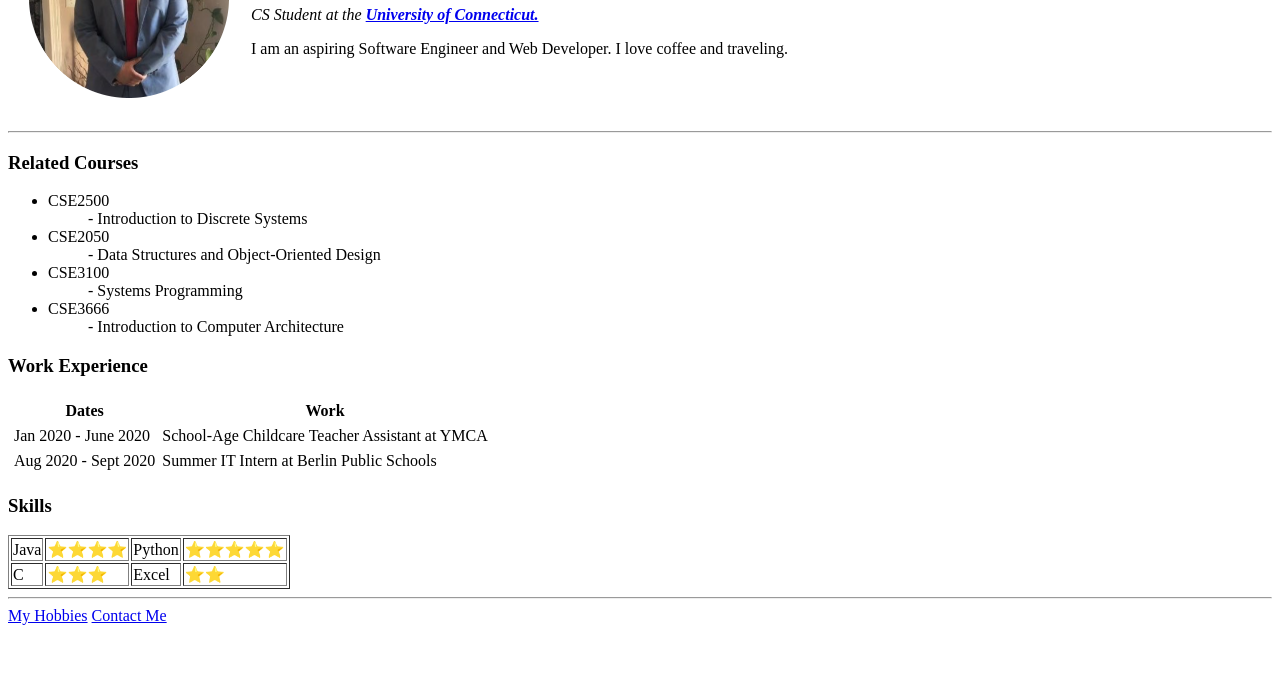
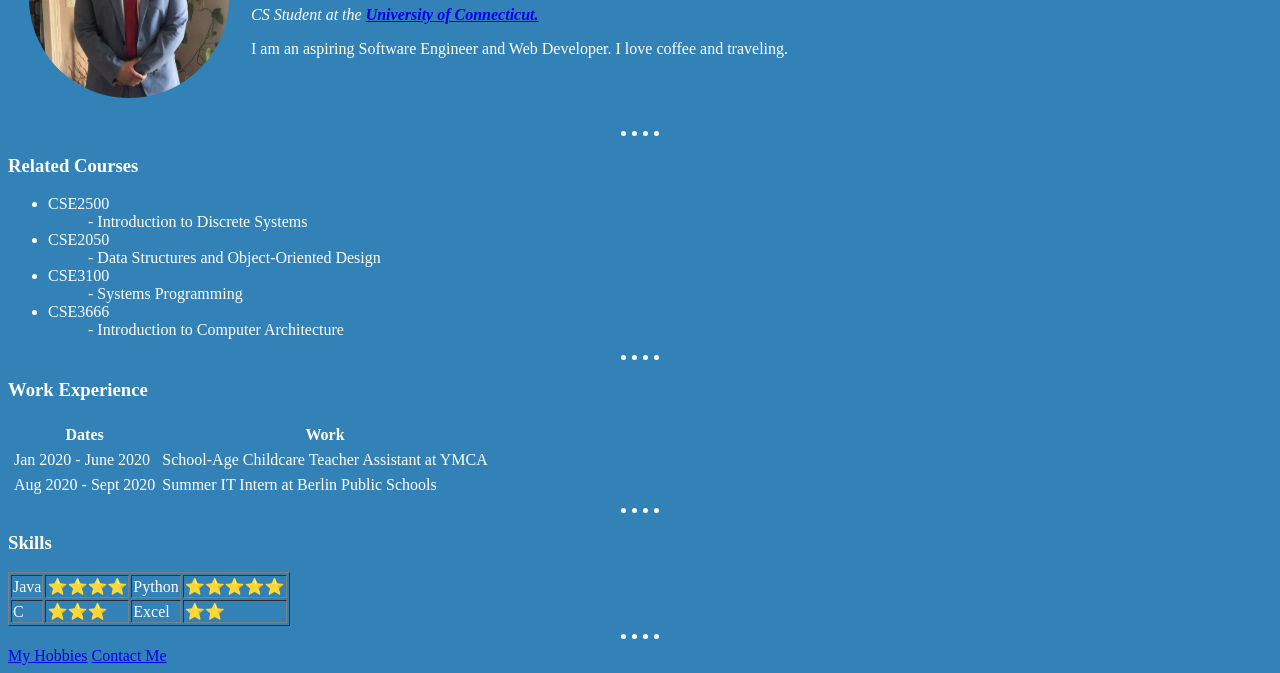
Before and after one commit to MahadK123/cv, a plain HTML site: page index.html in a window 1280 px wide. Shown: the part 131-804 px from the top of the page. Drawn offline with Linux system fonts and the light colour scheme.

Commit message:
Updated homepage

```diff
--- a/index.html
+++ b/index.html
@@ -1,5 +1,19 @@
 <!DOCTYPE html>
 <html lang="en" dir="ltr">
+<style>
+
+body {
+  background-color:#3282B8;
+}
+
+hr {
+  background-color: #3282B8;
+  border-color: white;
+  border-width: 5px;
+  border-style: dotted none none;
+  width: 3%;
+}
+</style>
 
 <head>
   <meta charset="utf-8">
@@ -10,42 +24,42 @@
   <table cellspacing = "20">
     <tr>
       <td><img src="mahad.png" alt="Mahad's profile picture" width="200" height="200">
-      <td><h1>Mahad Khan</h1>
-      <p><i>CS Student at the <strong><a href="https://uconn.edu/">University of Connecticut.</a></strong></i></p>
-      <p>I am an aspiring Software Engineer and Web Developer. I love coffee and traveling.</p></td>
+      <td><h1 style="color:white;">Mahad Khan</h1>
+      <p style="color:white;"><i>CS Student at the <strong><a href="https://uconn.edu/">University of Connecticut.</a></strong></i></p>
+      <p style="color:white;">I am an aspiring Software Engineer and Web Developer. I love coffee and traveling.</p></td>
     </tr>
   </table>
 
 
   <hr />
-  <h3>Related Courses</h3>
+  <h3 style="color:white;">Related Courses</h3>
   <ul>
-    <li>CSE2500</li>
-    <dd>- Introduction to Discrete Systems</dd>
-    <li>CSE2050</li>
-    <dd>- Data Structures and Object-Oriented Design</dd>
-    <li>CSE3100</li>
-    <dd>- Systems Programming</dd>
-    <li>CSE3666</li>
-    <dd>- Introduction to Computer Architecture</dd>
+    <li style="color:white;">CSE2500</li>
+    <dd style="color:white;">- Introduction to Discrete Systems</dd>
+    <li style="color:white;">CSE2050</li>
+    <dd style="color:white;">- Data Structures and Object-Oriented Design</dd>
+    <li style="color:white;">CSE3100</li>
+    <dd style="color:white;">- Systems Programming</dd>
+    <li style="color:white;">CSE3666</li>
+    <dd style="color:white;">- Introduction to Computer Architecture</dd>
   </ul>
-
-  <h3>Work Experience</h3>
+  <hr />
+  <h3 style="color:white;">Work Experience</h3>
   <table cellspacing = "5">
     <thead>
       <tr>
-        <th>Dates</th>
-        <th>Work</th>
+        <th style="color:white;">Dates</th>
+        <th style="color:white;">Work</th>
       </tr>
     </thead>
     <tbody>
       <tr>
-      <td>Jan 2020 - June 2020</td>
-      <td>School-Age Childcare Teacher Assistant at YMCA</td>
+      <td style="color:white;">Jan 2020 - June 2020</td>
+      <td style="color:white;">School-Age Childcare Teacher Assistant at YMCA</td>
       </tr>
       <tr>
-      <td>Aug 2020 - Sept 2020</td>
-      <td>Summer IT Intern at Berlin Public Schools</td>
+      <td style="color:white;">Aug 2020 - Sept 2020</td>
+      <td style="color:white;">Summer IT Intern at Berlin Public Schools</td>
       </tr>
     </tbody>
 
@@ -53,19 +67,19 @@
 
     </tfoot>
   </table>
-
-  <h3>Skills</h3>
+  <hr />
+  <h3 style="color:white;">Skills</h3>
   <table border = "1">
     <tr>
-      <td>Java</td>
+      <td style="color:white;">Java</td>
       <td>⭐⭐⭐⭐</td>
-      <td>Python</td>
+      <td style="color:white;">Python</td>
       <td>⭐⭐⭐⭐⭐</td>
     </tr>
     <tr>
-      <td>C</td>
+      <td style="color:white;">C</td>
       <td>⭐⭐⭐</td>
-      <td>Excel</td>
+      <td style="color:white;">Excel</td>
       <td>⭐⭐</td>
     </tr>
   </table>
```
